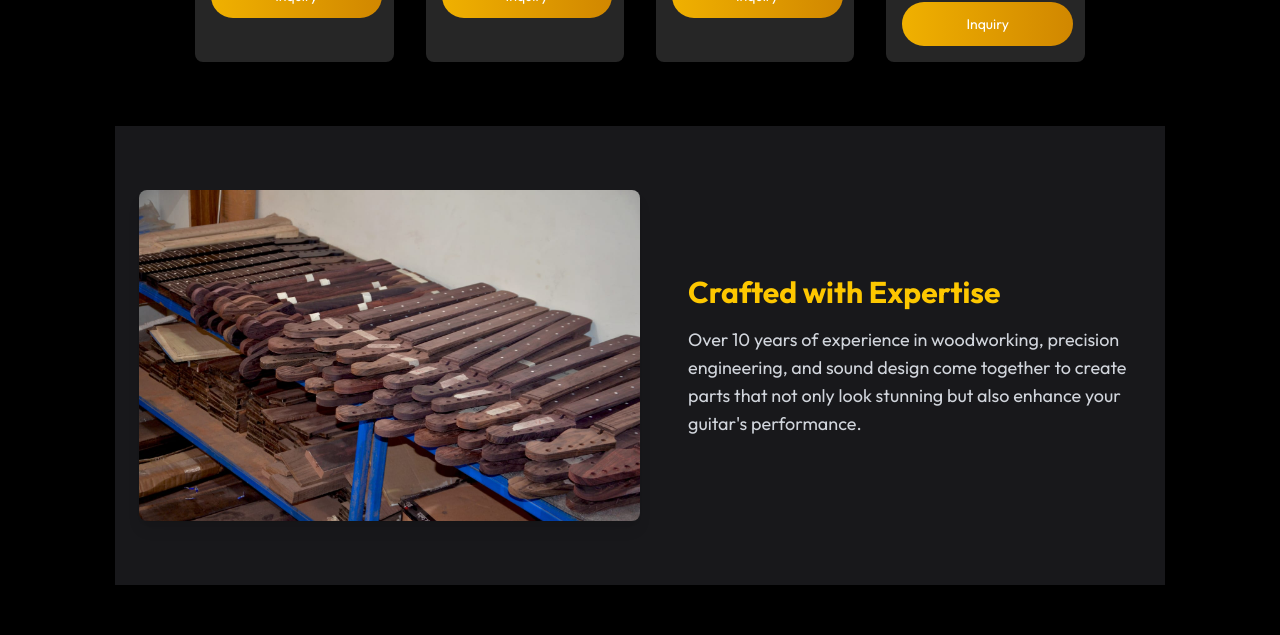
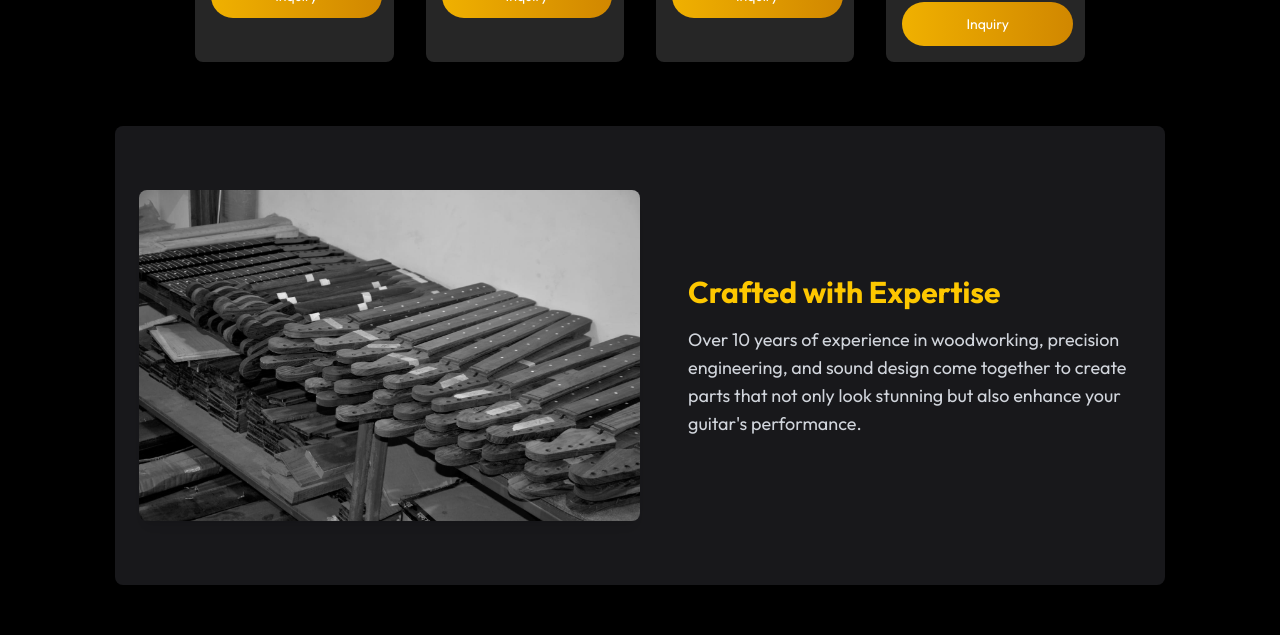
Before and after one commit to ShivanshS635/Guitar-Ecommerce, a React (Vite) app in the folder frontend/: page / in a window 1280 px wide. Shown: the part 1340-1975 px from the top of the page. Built offline with nearby package versions, Linux system fonts and the light colour scheme; no server answers.

Commit message:
Glitches Fixed

```diff
--- a/frontend/src/assets/assets.js
+++ b/frontend/src/assets/assets.js
@@ -1,5 +1,5 @@
 import logo from './logo.png';
-import hero from './hero.jpg';
+import hero from './Hero.jpg';
 import workshop from './workshop.jpg'
 import profilelogo from './profile-logo.png';
 import cartlogo from './shopping-cart.png';
--- a/frontend/src/components/home/Craftsmanship.jsx
+++ b/frontend/src/components/home/Craftsmanship.jsx
@@ -3,9 +3,9 @@ import React from 'react';
 import { assets } from '../../assets/assets';
 
 const Craftsmanship = () => (
-  <section className="bg-zinc-900 py-16 px-6 text-white flex flex-col md:flex-row items-center">
+  <section className="bg-zinc-900 py-16 px-6 rounded-lg text-white flex flex-col md:flex-row items-center">
     <div className="md:w-1/2 mb-8 md:mb-0">
-      <img src={assets.workshop} alt="Workshop" className="rounded-lg shadow-lg" />
+      <img src={assets.workshop} alt="Workshop" className="rounded-lg shadow-lg grayscale-100" />
     </div>
     <div className="md:w-1/2 md:pl-12">
       <h2 className="text-3xl font-bold text-yellow-400 mb-4">Crafted with Expertise</h2>
```
